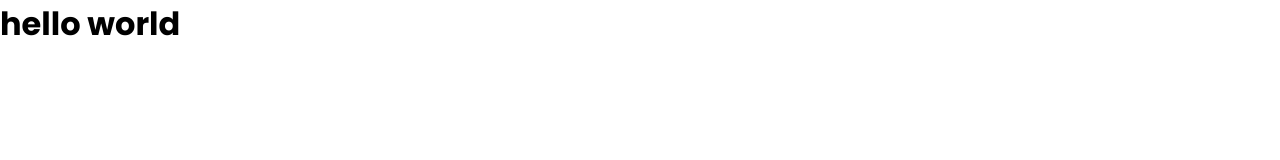
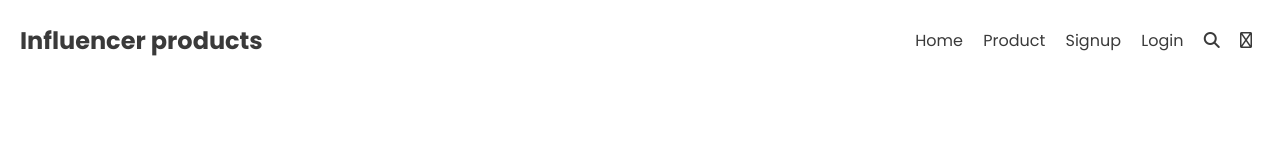
Before and after one commit to coddermoon/Influencer-products, a plain HTML site: page index.html in a window 1280 px wide. Drawn offline with Linux system fonts and the light colour scheme.

Commit message:
navbar section done

```diff
--- a/css/style.css
+++ b/css/style.css
@@ -8,7 +8,31 @@ body{
 }
 
 .container{
-    width: 1047px;
+    max-width: 1047px;
     margin: auto;
 
 }
+
+/* nabvar css */
+
+#navbar {
+    display: flex;
+    justify-content: space-between;
+    max-width: 1240px;
+    margin: auto;
+    align-items: center;
+    padding: 10px 0;
+}
+.title{
+    color: #3A3A3A;
+    font-size: 24px;
+    font-weight: 700;
+}
+
+.links a {
+    text-decoration: none;
+    color: #3A3A3A;
+    padding: 8px;
+    margin: 10px 0;
+    display: inline-block;
+}
--- a/index.html
+++ b/index.html
@@ -23,6 +23,24 @@
     <link rel="stylesheet" href="css/responsive.css">
 </head>
 <body>
-    <h1>hello world</h1>
+   <header>
+    <!-- nav -->
+    <nav id="navbar">
+
+        <div class="logo">
+            <h2 class="title">Influencer products</h2>
+        </div>
+        <div class="links">
+            <a href="#">Home</a>
+            <a href="#">Product</a>
+            <a href="#">Signup</a>
+            <a href="#">Login</a>
+            <a href="#"><i class="fa-solid fa-magnifying-glass"></i></a>
+           <a href="!#"><i class="fa-regular fa-cart-arrow-down"></i></a>
+        </div>
+
+    </nav>
+    <!-- hero -->
+   </header>
 </body>
 </html>
```
